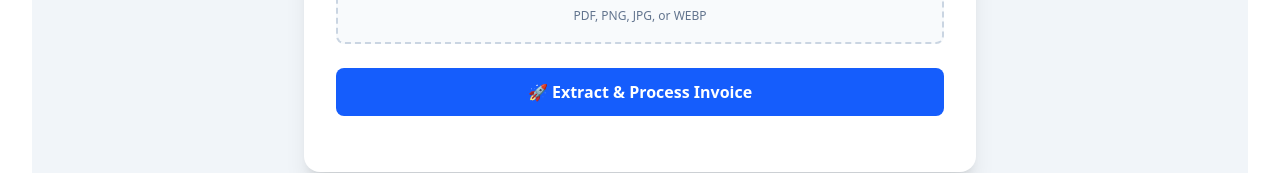
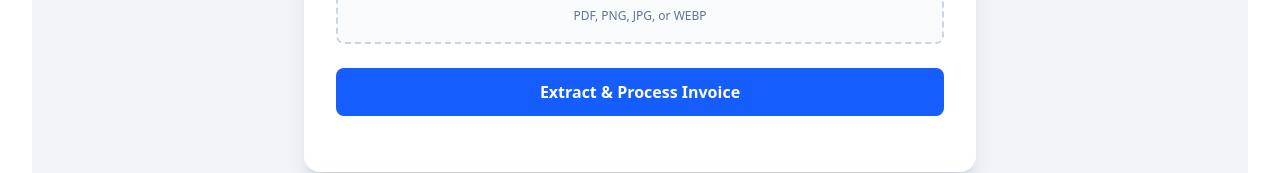
Before and after one commit to hxrshxz/CyFutureAI, a React (Vite) app in the folder cyfutureai/: page / in a window 1280 px wide. Shown: the part 450-623 px from the top of the page. Built offline with nearby package versions, Linux system fonts and the light colour scheme.

Commit message:
fix: remove leading space in button text for invoice processing

```diff
--- a/cyfutureai/src/App.tsx
+++ b/cyfutureai/src/App.tsx
@@ -148,7 +148,7 @@
         >
           {isLoading ? (
             <svg className="animate-spin -ml-1 mr-3 h-5 w-5 text-white" xmlns="http://www.w3.org/2000/svg" fill="none" viewBox="0 0 24 24"><circle className="opacity-25" cx="12" cy="12" r="10" stroke="currentColor" strokeWidth="4"></circle><path className="opacity-75" fill="currentColor" d="M4 12a8 8 0 018-8V0C5.373 0 0 5.373 0 12h4zm2 5.291A7.962 7.962 0 014 12H0c0 3.042 1.135 5.824 3 7.938l3-2.647z"></path></svg>
-          ) : '🚀 Extract & Process Invoice'}
+          ) : ' Extract & Process Invoice'}
         </button>
 
         {/* --- Status & Results Area --- */}
```
